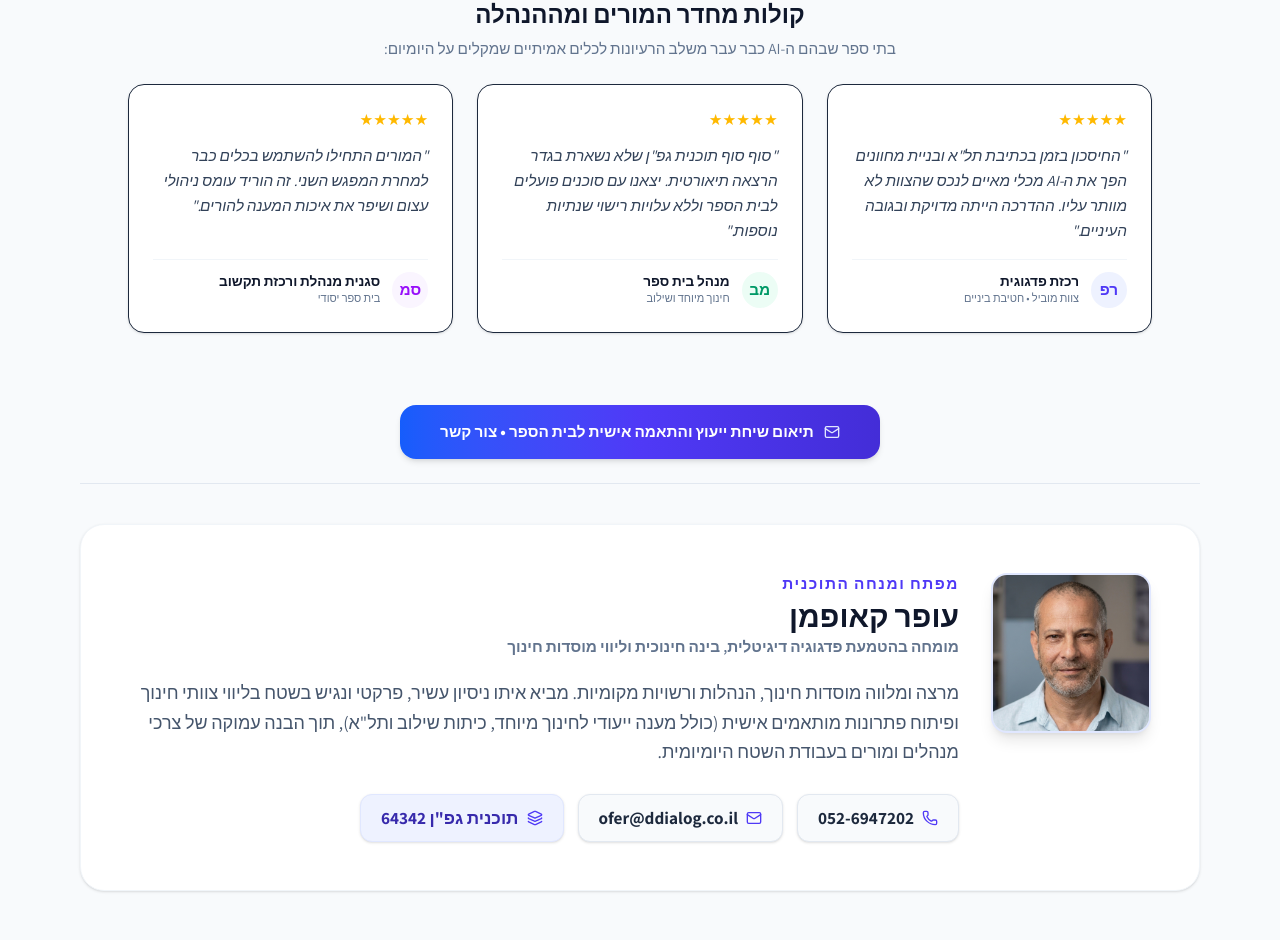
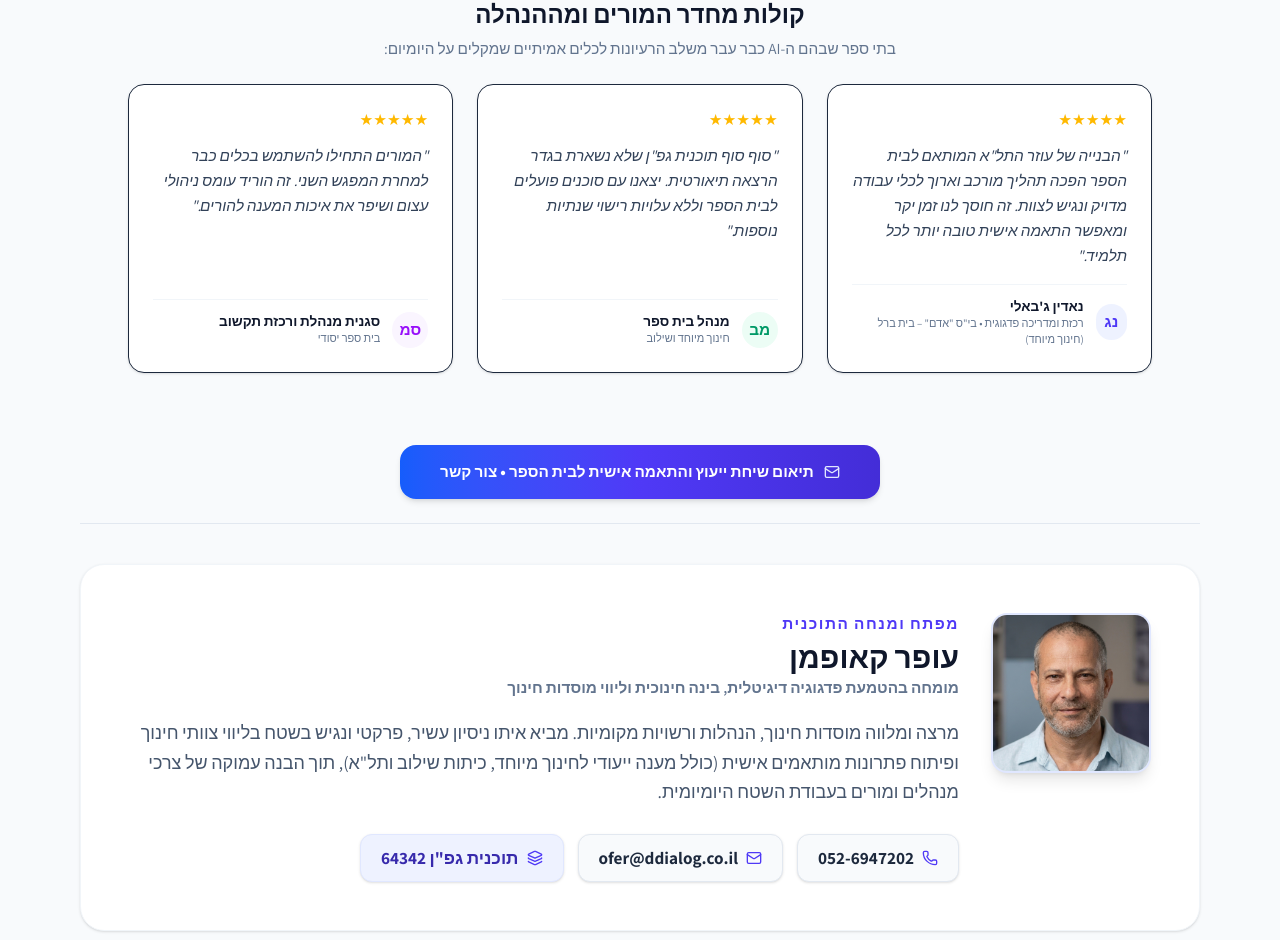
Before and after one commit to ofer-blip/ddialog-landing, a React (Vite) app: page / in a window 1280 px wide. Shown: the part 5313-6253 px from the top of the page. Built offline with nearby package versions, Linux system fonts and the light colour scheme.

Commit message:
feat: add Nadine Jabali (Beit Berl Adam School) testimonial card

```diff
--- a/src/App.tsx
+++ b/src/App.tsx
@@ -1301,14 +1301,14 @@ const handleFormSubmit = async (e: React.FormEvent) => {
               <div className="space-y-3">
                 <div className="flex text-amber-400 text-sm">★★★★★</div>
                 <p className="text-slate-700 text-sm leading-relaxed italic">
-                  &quot;החיסכון בזמן בכתיבת תל&quot;א ובניית מחוונים הפך את ה-AI מכלי מאיים לנכס שהצוות לא מוותר עליו. ההדרכה הייתה מדויקת ובגובה העיניים.&quot;
+                  &quot;הבנייה של עוזר התל&quot;א המותאם לבית הספר הפכה תהליך מורכב וארוך לכלי עבודה מדויק ונגיש לצוות. זה חוסך לנו זמן יקר ומאפשר התאמה אישית טובה יותר לכל תלמיד.&quot;
                 </p>
               </div>
               <div className="pt-3 border-t border-slate-100 flex items-center gap-3">
-                <div className="w-9 h-9 rounded-full bg-indigo-50 text-indigo-600 font-bold flex items-center justify-center text-sm">רפ</div>
+                <div className="w-9 h-9 rounded-full bg-indigo-50 text-indigo-600 font-bold flex items-center justify-center text-sm">נג</div>
                 <div>
-                  <div className="font-bold text-slate-900 text-xs">רכזת פדגוגית</div>
-                  <div className="text-[11px] text-slate-500">צוות מוביל • חטיבת ביניים</div>
+                  <div className="font-bold text-slate-900 text-xs">נאדין ג&apos;באלי</div>
+                  <div className="text-[11px] text-slate-500">רכזת ומדריכה פדגוגית • בי&quot;ס &quot;אדם&quot; – בית ברל (חינוך מיוחד)</div>
                 </div>
               </div>
             </div>
```
